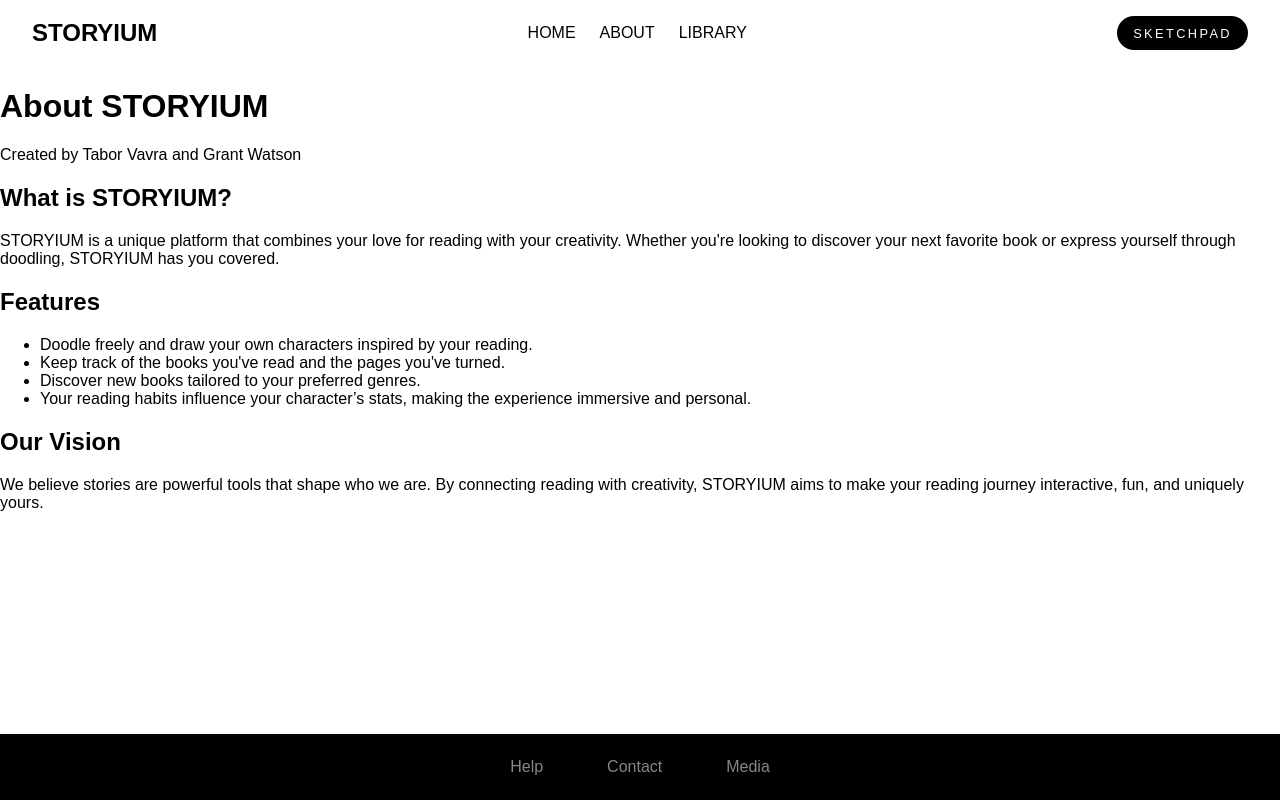
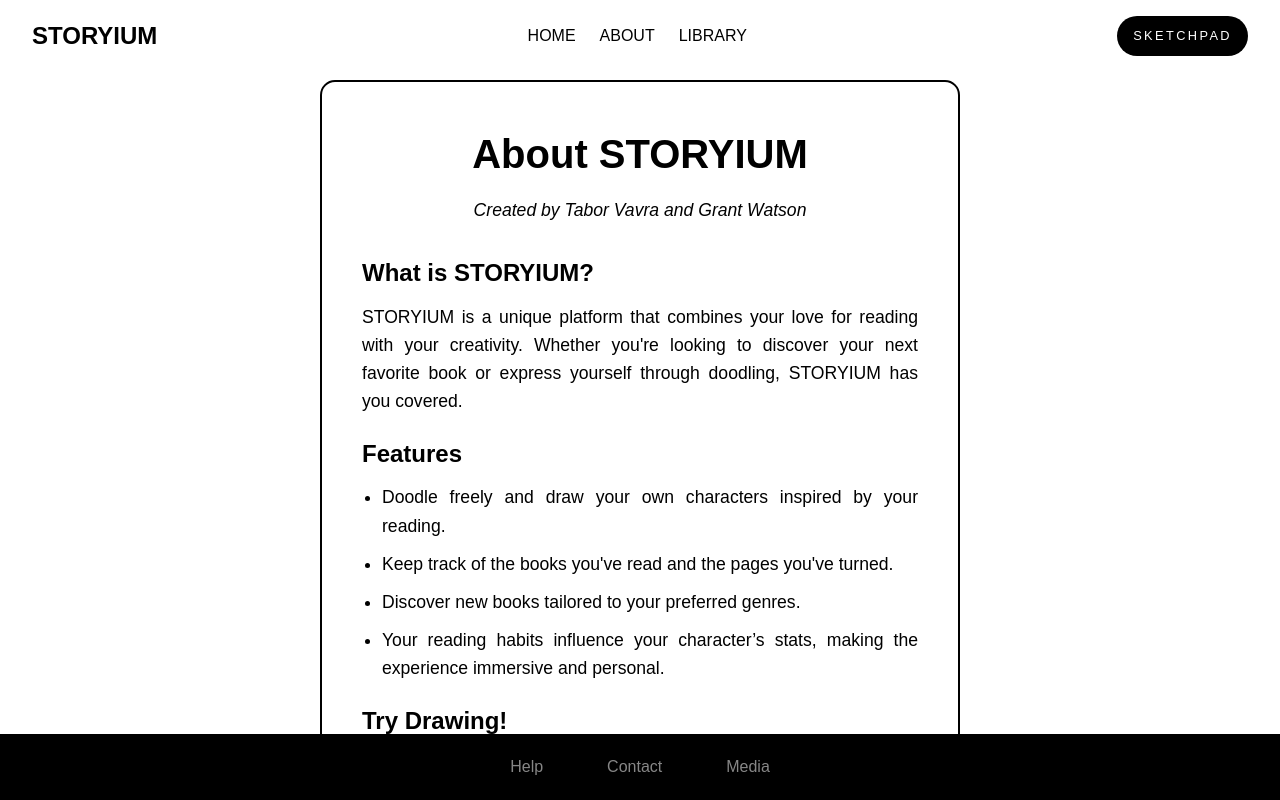
Before and after one commit to Tnargw/Book-Project, a plain HTML site: page about.html in a window 1280 px wide. Shown: the top 800 px of the page. Drawn offline with Linux system fonts and the light colour scheme.

Commit message:
style for about page

```diff
--- a/about.html
+++ b/about.html
@@ -1,24 +1,14 @@
 <!DOCTYPE html>
 <html lang="en">
-<style>
-    .user-select-none {
-  user-select: none;        /* Standard */
-  -webkit-user-select: none; /* Safari */
-  -moz-user-select: none;    /* Firefox */
-  -ms-user-select: none;     /* IE10+ */
-}
-.no-click {
-  pointer-events: none;
-}
-
-</style>
   <head>
     <meta charset="UTF-8" />
     <meta name="viewport" content="width=device-width, initial-scale=1.0" />
-        <title>Login - YourSiteName</title>
+    <title>About - STORYIUM</title>
     <link rel="stylesheet" href="src/css/style.css" />
+    <link rel="stylesheet" href="src/css/partials/about.css" />
+
+
     <script src="src/js/background.js" defer></script>
-
   </head>
 
   <body>
@@ -27,21 +17,23 @@
     <header id="main-header">
       <div class="logo">STORYIUM</div>
 
-        <!-- Hamburger Menu Icon (visible on mobile only) -->
       <button class="hamburger" aria-label="Toggle Menu">☰</button>
 
-        <!-- Navigation Links -->
       <nav class="nav-links">
         <a href="login.html">HOME</a>
         <a href="about.html">ABOUT</a>
         <a href="library.html">LIBRARY</a>
       </nav>
 
-        <!-- Sketchpad Button -->
-        <a href="Playground/interact-js-rainbow-pixel-canvas/draw/index.html" class="sketchpad-btn">SKETCHPAD</a>
+      <a
+        href="Playground/interact-js-rainbow-pixel-canvas/draw/index.html"
+        class="sketchpad-btn"
+        >SKETCHPAD</a
+      >
     </header>
-<body>
 
+    <div class="container">
+        <section class="about-content">
             <h1>About STORYIUM</h1>
 <p class="creators">Created by Tabor Vavra and Grant Watson</p>
 
@@ -51,19 +43,25 @@
 </p>
 
 <h2>Features</h2>
-  <div class="features">
 <ul>
   <li>Doodle freely and draw your own characters inspired by your reading.</li>
   <li>Keep track of the books you've read and the pages you've turned.</li>
   <li>Discover new books tailored to your preferred genres.</li>
   <li>Your reading habits influence your character’s stats, making the experience immersive and personal.</li>
 </ul>
-  </div>
+
+<h2>Try Drawing!</h2>
+<p>
+  Click and drag on this page to draw on the background. Color changes with the direction you move. Hold <strong>Shift</strong> to lock in a color.
+</p>
 
 <h2>Our Vision</h2>
 <p>
-    We believe stories are powerful tools that shape who we are. By connecting reading with creativity, STORYIUM aims to make your reading journey interactive, fun, and uniquely yours.
+  Stories shape us. STORYIUM turns reading into an interactive, creative journey.
 </p>
+
+        </section>
+      </div>
 
     <footer>
         <button>Help</button>
--- /dev/null
+++ b/src/css/partials/about.css
@@ -0,0 +1,82 @@
+* {
+    box-sizing: border-box;
+    margin: 0;
+    padding: 0;
+  }
+
+  body {
+    line-height: 1.6;
+
+  }
+
+  .container {
+    position: absolute;
+    top: 10%;
+    left: 50%;
+    transform: translateX(-50%);
+    pointer-events: none;
+    max-width: 800px;
+    padding: 40px;
+    border-radius: 15px;
+    border: 2px solid;
+    background-color: var(--color5);
+  }
+
+
+  h1 {
+    font-size: 2.5rem;
+    margin-bottom: 10px;
+    text-align: center;
+
+  }
+
+
+  h2 {
+    font-size: 1.5rem;
+    margin-top: 20px;
+    margin-bottom: 10px;
+  }
+
+
+  p,
+  li {
+    font-size: 1.1rem;
+    margin-bottom: 10px;
+    text-align: justify;
+  }
+
+  .creators {
+    text-align: center;
+    font-style: italic;
+    margin-bottom: 30px;
+  }
+
+
+
+  ul {
+    padding-left: 20px;
+  }
+
+  footer {
+    position: fixed;
+    bottom: 0;
+    left: 0;
+    z-index: 1000;
+  }
+
+
+  .about-content {
+    pointer-events: auto;
+  }
+
+  @media (max-width: 768px) {
+
+  .container {
+    padding-bottom: 80px; /* adjust to footer height + some extra */
+  }
+
+
+  .creators:hover, h1:hover, h2:hover{
+    animation: none;
+  }
+}
```
Lines whose indentation alone changed are shown as unchanged.
